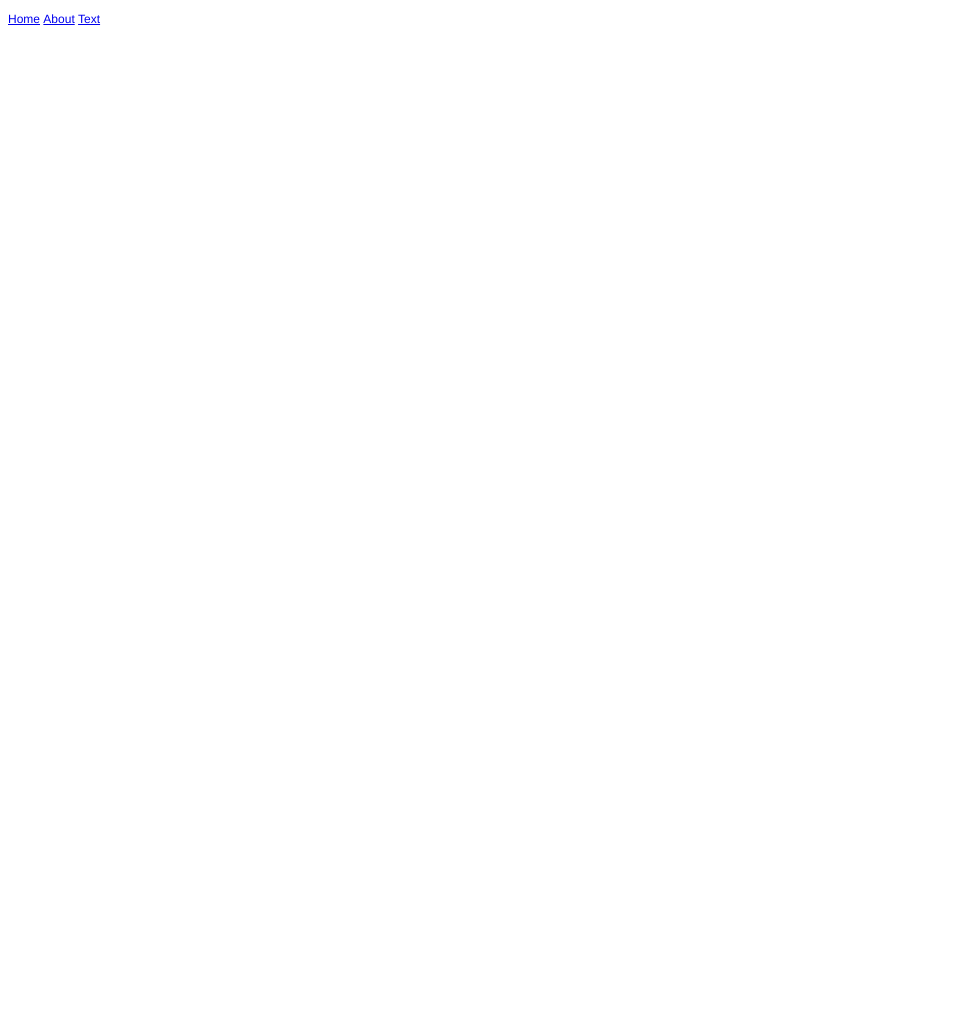
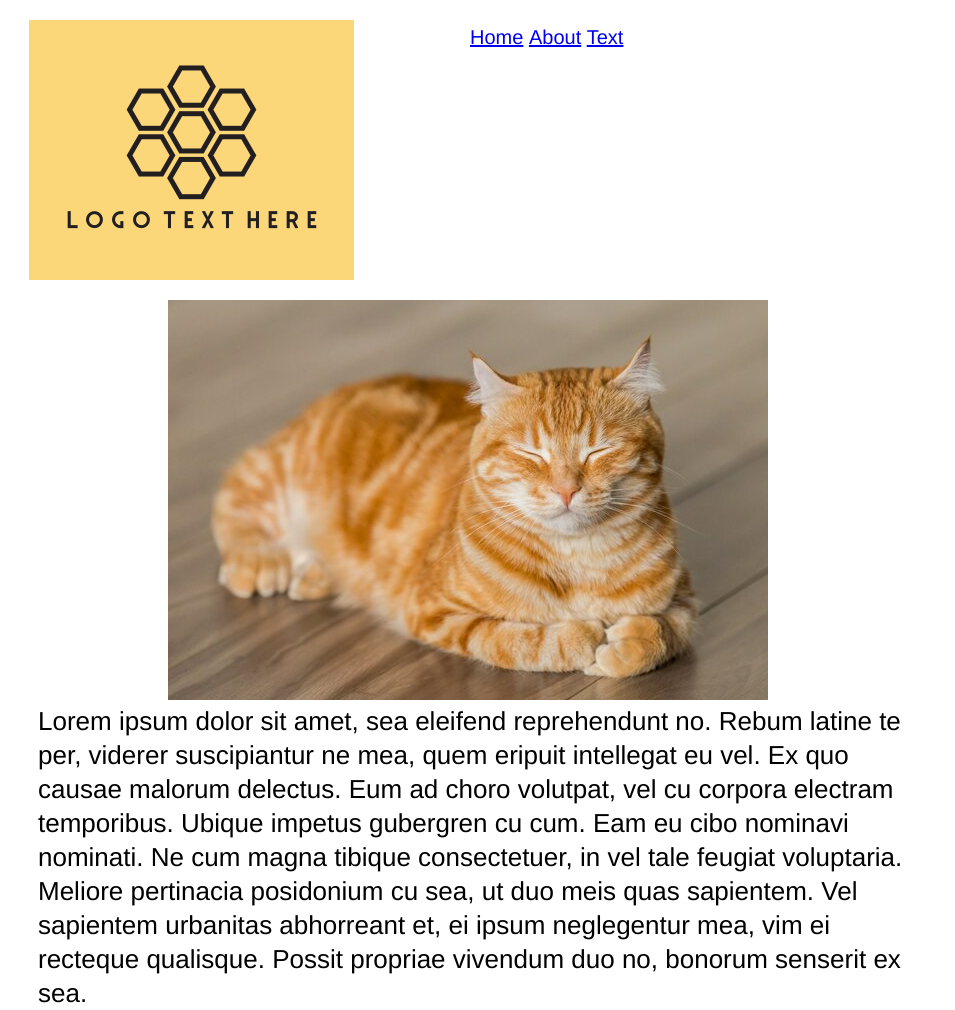
Before and after one commit to DenisCodes/day5, a plain HTML site: page about.html in a window 1280 px wide. Shown: the whole page, without its empty margins (0-955 px from the left). Before the commit the page ends 800 px from the top, so only its background shows below. Drawn offline with Linux system fonts and the light colour scheme.

Commit message:
work you bum

```diff
--- a/about.html
+++ b/about.html
@@ -8,12 +8,28 @@
 <body>
 <div id="wrapper">
 <header>
+    <div id="logo">
+        <a href="index.html"><img src="images/logo.png"></a>
+    </div>
     <menu>
         <li><a href="index.html">Home</a></li>
         <li><a href="about.html">About</a></li>
         <li><a href="projects/projects.html">Text</a></li>
     </menu>
 </header>
+    <main>
+        <div id="cat">
+            <a href="about.html"><img src="images/cat.jpg"></a>
+        </div>
+        <textmain>
+            Lorem ipsum dolor sit amet, sea eleifend reprehendunt no. Rebum latine te per, viderer suscipiantur
+            ne mea, quem eripuit intellegat eu vel. Ex quo causae malorum delectus. Eum ad choro volutpat, vel
+            cu corpora electram temporibus. Ubique impetus gubergren cu cum. Eam eu cibo nominavi nominati.
+            Ne cum magna tibique consectetuer, in vel tale feugiat voluptaria. Meliore pertinacia posidonium
+            cu sea, ut duo meis quas sapientem. Vel sapientem urbanitas abhorreant et, ei ipsum neglegentur
+            mea, vim ei recteque qualisque. Possit propriae vivendum duo no, bonorum senserit ex sea.
+        </textmain>
+    </main>
 </div>
 </body>
 </html>
--- a/css/style.css
+++ b/css/style.css
@@ -1,25 +1,35 @@
 html {
     font-family: "Helvetica Neue", Helvetica, Arial, sans-serif;
-    font-size: 12px;
+    font-size: 20px;
+    line-height: 34px;
 
 }
 #wrapper {
-    width: 1024px;
+    width: 1280px;
 }
 footer {
     text-align: center;
 }
 menu2 {
     font-size: 100%;
-    float: right;
+    float: left;
+    padding-left: 19px;
 }
 text {
-    font-size: 100%;
-    width: 555px;
+    font-size: 130%;
+    width: 900px;
     text-align: left;
     float: left;
-    padding-left: 25px;
-    padding-rigth: 225px;
+    padding-left: 30px;
+    padding-rigth: 30px;
+}
+textmain {
+    font-size: 130%;
+    width: 900px;
+    text-align: left;
+    float: left;
+    padding-left: 30px;
+    padding-rigth: 30px;
 }
 title {
     font-size: 100%;
@@ -30,3 +40,16 @@ menu {
 menu li {
     display: inline;
 }
+#logo {
+    width: 420px;
+    padding-left: 21px;
+    padding-right: 21px;
+    float: left;
+    height: 280px;
+}
+#cat {
+    width: 900px;
+    padding-left: 160px;
+    padding-right: 30px;
+    height: 630px;
+}
```
Also changed, not shown: index.html (+16 -0 lines), projects/projects.html (+3 -0 lines), projects/projects1.html (+8 -5 lines), projects/projects2.html (+8 -5 lines), images/cat.jpg (added), images/logo.png (added).
